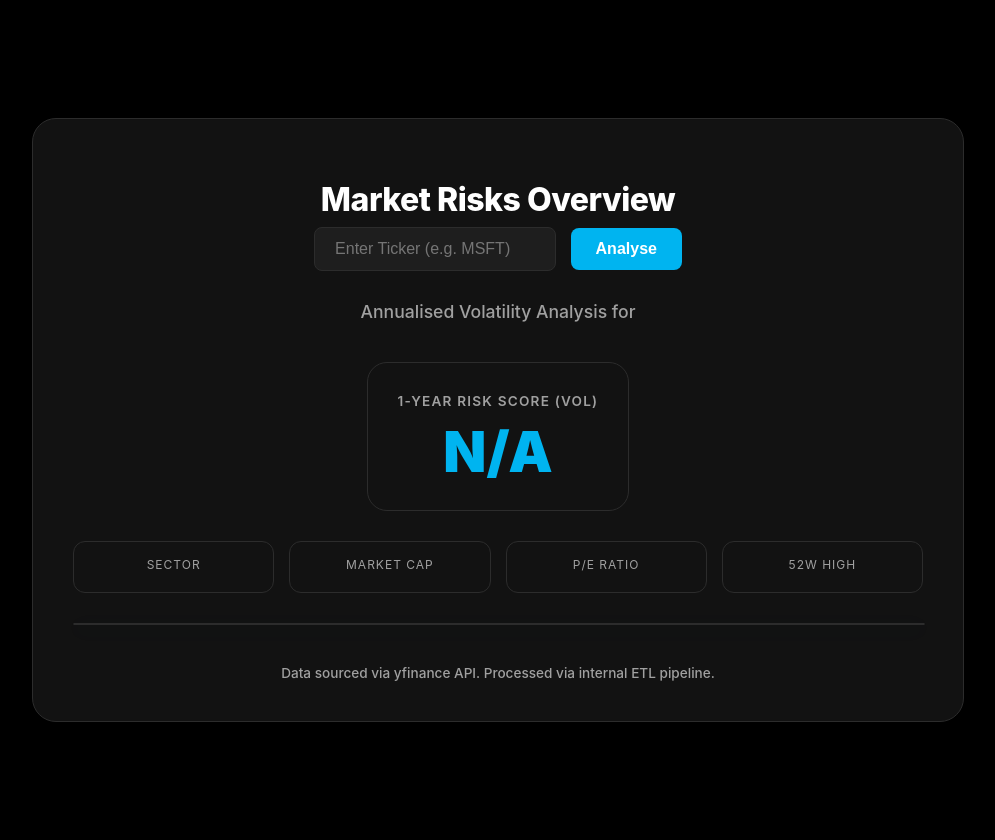
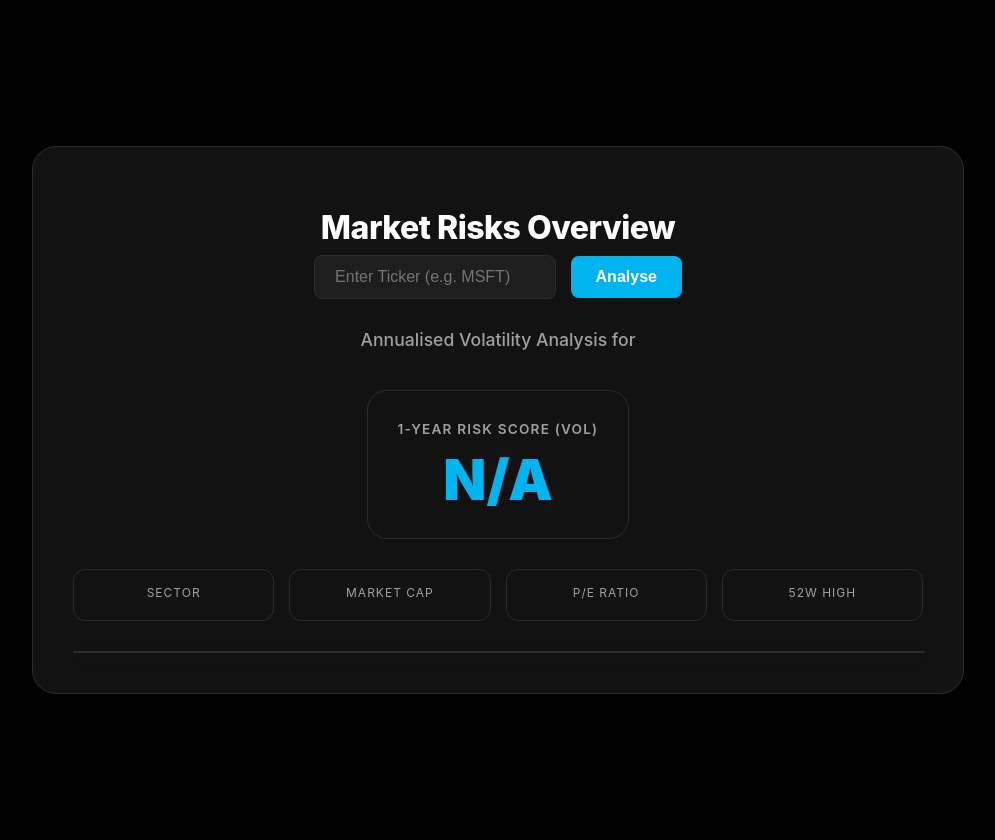
Before and after one commit to zhxc616/volatility-dashboard, a Flask app: template templates/index.html in a window 1280 px wide. Shown: the whole page, without its empty margins (142-1137 px from the left). Run offline with Flask 3, Linux system fonts and the light colour scheme; the template is opened without the code that fills it, so the values that code supplies are empty.

Commit message:
futher comments

```diff
--- a/static/script.js
+++ b/static/script.js
@@ -2,31 +2,30 @@ document.addEventListener('DOMContentLoaded', function() {
     console.log("JavaScript is loaded and running!");
 
     async function fetchVolatility() {
-        // 1. Find the elements we need
+        // find the elements needed
         const boxElement = document.getElementById('volatility-box');
         const displayElement = document.getElementById('volatility-display');
 
-        // Safety check: Does the box exist? (It might not if there is an error on page)
         if (!boxElement) return;
 
-        // 2. Get the ticker from the HTML data attribute
+        // get the ticker from the HTML data attribute
         const ticker = boxElement.getAttribute('data-ticker');
         console.log("Fetching volatility for:", ticker);
 
         try {
-            // 3. Call the Python API
+            // call api
             const response = await fetch(`/api/get-volatility?ticker=${ticker}`);
             const data = await response.json();
 
-            // 4. Update the page
+            // update page
             if (data.volatility) {
                 displayElement.innerText = data.volatility + "%";
 
-                // Optional: Change colour based on risk level
+                // colour changes based on risk level
                 if (data.volatility > 40) {
-                    displayElement.style.color = "#FF3B30"; // Red for high risk
+                    displayElement.style.color = "#FF3B30";
                 } else {
-                    displayElement.style.color = "#00B4F0"; // Blue for normal
+                    displayElement.style.color = "#00B4F0";
                 }
             } else {
                 displayElement.innerText = "N/A";
@@ -38,6 +37,5 @@ document.addEventListener('DOMContentLoaded', function() {
         }
     }
 
-    // Run the function
     fetchVolatility();
 });
--- a/templates/index.html
+++ b/templates/index.html
@@ -218,9 +218,6 @@
         </div>
         {% endif %}
 
-        <div class="footer">
-            Data sourced via yfinance API. Processed via internal ETL pipeline.
-        </div>
     </div>
 
     <script src="{{ url_for('static', filename='script.js') }}"></script>
```
Also changed, not shown: app.py (+4 -6 lines).
